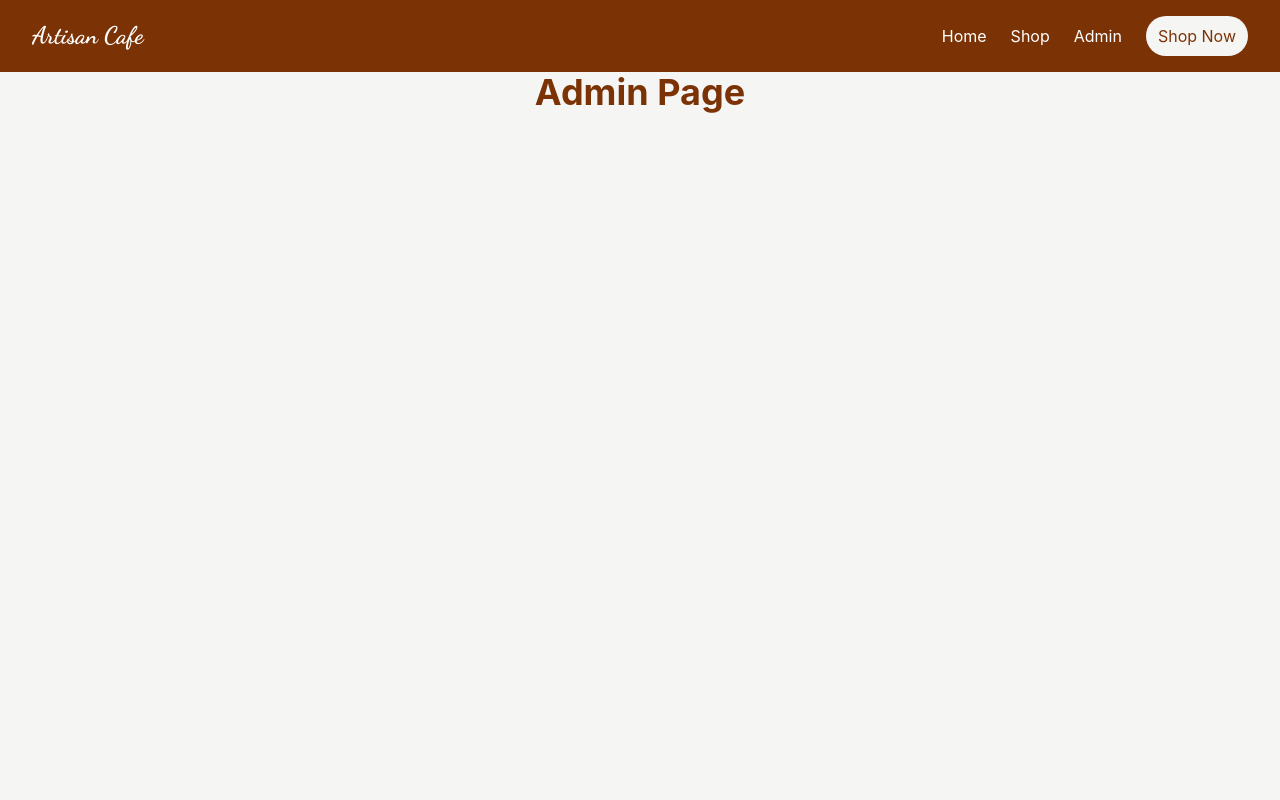
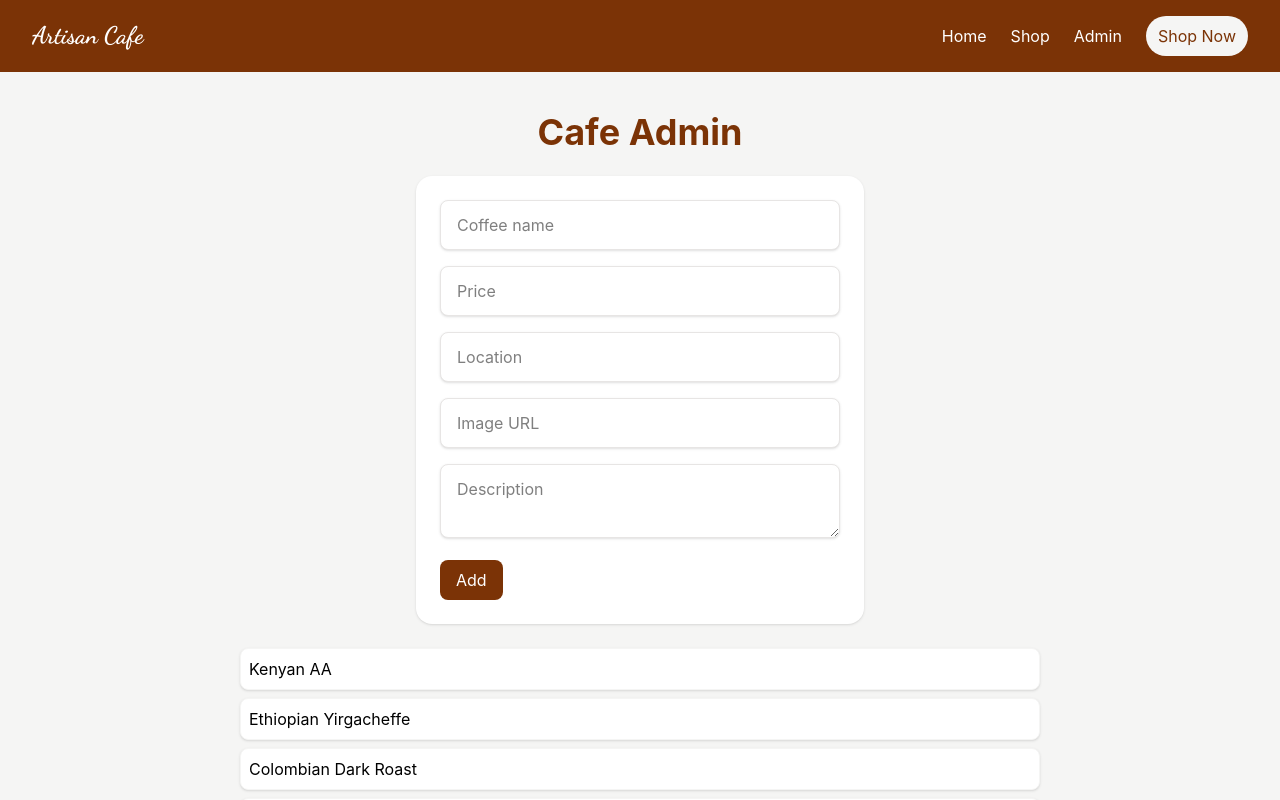
Before and after one commit to carolkithinji35-ai/artisan-coffee-site, a React (Vite) app: page /admin in a window 1280 px wide. Shown: the top 800 px of the page. Built offline with nearby package versions, Linux system fonts and the light colour scheme; data requests are answered from the project's data file.

Commit message:
admin: create styled coffee form with controlled inputs

```diff
--- a/package.json
+++ b/package.json
@@ -5,6 +5,7 @@
   "type": "module",
   "scripts": {
     "dev": "vite",
+    "server": "json-server --watch db.json --port 3001",
     "build": "vite build",
     "lint": "eslint .",
     "preview": "vite preview"
--- a/src/components/ProductTable.jsx
+++ b/src/components/ProductTable.jsx
@@ -0,0 +1,13 @@
+export default function ProductTable({ coffees }) {
+  return (
+    <div className="mt-6 md:max-w-2/3 mx-auto">
+      <ul className="space-y-2">
+        {coffees.map((coffee) => (
+          <li key={coffee.id} className="p-2 border  bg-white shadow-sm rounded-lg border-stone-100 hover:shadow-md transition">
+            {coffee.name}
+          </li>
+        ))}
+      </ul>
+    </div>
+  );
+}
--- a/src/pages/Admin.jsx
+++ b/src/pages/Admin.jsx
@@ -1,7 +1,72 @@
+import { useState, useEffect } from "react";
+import ProductTable from "../components/ProductTable";
+
 export default function Admin() {
+  const [coffees, setCoffees] = useState([]);
+  const [name, setName] = useState("");
+  const [price, setPrice] = useState("");
+  const [description, setDescription] = useState("");
+  const [location, setLocation] = useState("");
+  const [image, setImage] = useState("");
+
+
+
+
+  useEffect(() => {
+    fetch("http://localhost:3001/coffees")
+      .then((res) => res.json())
+      .then((data) => setCoffees(data));
+  });
   return (
-    <div className="min-h-screen flex item-center justify-center bg-stone-100">
-      <h1 className="text-4xl font-bold text-amber-900">Admin Page</h1>
+    <div className="min-h-screen   p-10 bg-stone-100">
+      <h1 className="text-4xl font-bold text-amber-900 mb-6 text-center">
+        {" "}
+        Cafe Admin
+      </h1>
+      <form
+        action=""
+        className="mt-6 space-y-4 max-w-md bg-white p-6 rounded-2xl shadow mx-auto"
+      >
+        <input
+          type="text"
+          className="w-full px-4 py-3 rounded-lg border border-stone-200 bg-white shadow-sm focus:outline-none focus:ring-2 focus:ring-amber-700"
+          placeholder="Coffee name"
+          value={name}
+          onChange={(e) => setName(e.target.value)}
+        />
+        <input
+          type="text"
+          className="w-full px-4 py-3 rounded-lg border border-stone-200 bg-white shadow-sm focus:outline-none focus:ring-2 focus:ring-amber-700"
+          placeholder="Price"
+          value={price}
+          onChange={(e) => setPrice(e.target.value)}
+        />
+        <input
+          type="text"
+          className="w-full px-4 py-3 rounded-lg border border-stone-200 bg-white shadow-sm focus:outline-none focus:ring-2 focus:ring-amber-700"
+          placeholder="Location"
+          value={location}
+          onChange={(e) => setLocation(e.target.value)}
+        />
+        <input
+          className="w-full px-4 py-3 rounded-lg border border-stone-200 bg-white shadow-sm focus:outline-none focus:ring-2 focus:ring-amber-700"
+          placeholder="Image URL"
+          value={image}
+          onChange={(e) => setImage(e.target.value)}
+        />
+
+        <textarea
+          className="w-full px-4 py-3 rounded-lg border border-stone-200 bg-white shadow-sm focus:outline-none focus:ring-2 focus:ring-amber-700"
+          placeholder="Description"
+          value={description}
+          onChange={(e) => setDescription(e.target.value)}
+        />
+
+        <button className="bg-amber-900 hover:bg-amber-800 text-white px-4 py-2 rounded-lg transition-all duration-300">
+          Add
+        </button>
+      </form>
+      <ProductTable coffees={coffees} />
     </div>
   );
 }
--- a/src/pages/Shop.jsx
+++ b/src/pages/Shop.jsx
@@ -49,7 +49,7 @@ export default function Shop() {
         </ul>
       </aside>
 
-      {/* coffee variety Area */}
+      {/* coffee varieties Area */}
       <main className="flex-1 p-8">
         <h1 className="text-3xl font-bold mb-6">Our Coffees</h1>
 
```
